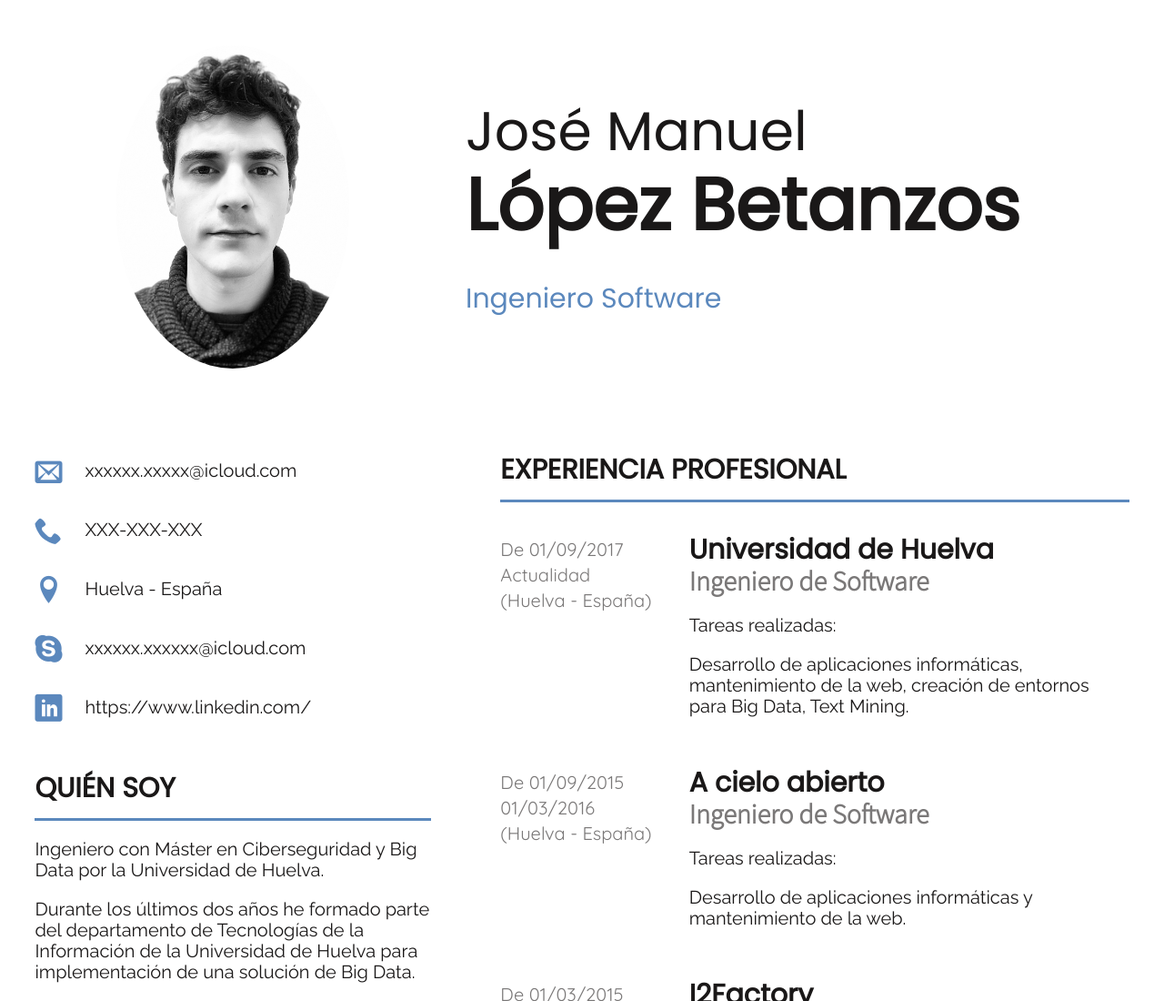
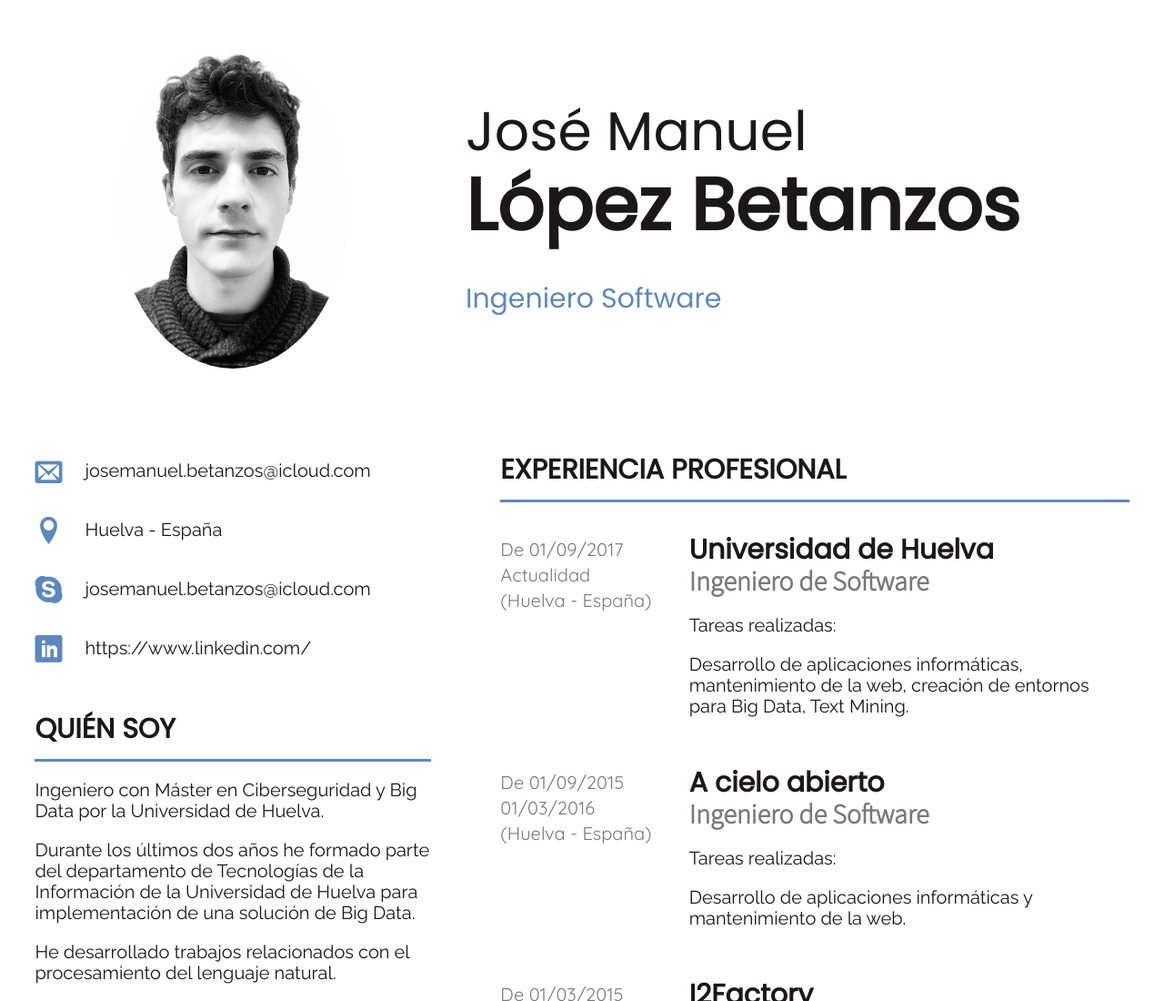
Before and after one commit to Betanzos09/CurriculumVitae, a plain HTML site: page index.html in a window 1280 px wide. Shown: the top 1100 px of the page at 91% size. Drawn offline with Linux system fonts and the light colour scheme; files whose address does not match are found by name.

Commit message:
Update index.html
Añadido dirección de contacto

```diff
--- a/index.html
+++ b/index.html
@@ -24,11 +24,10 @@
     <article>
         <div class="colIzq">
             <section class="contacto">
-                <p id="correo"><a href="mailto:xxxxxxx.xxxxxx@icloud.com">xxxxxx.xxxxx@icloud.com</a></p>
-                <p id="telefono"><a href="tel:+XXX-XXX-XXX">XXX-XXX-XXX</a></p id="">
+                <p id="correo"><a href="mailto:josemanuel.betanzos@icloud.com">josemanuel.betanzos@icloud.com</a></p>
                 <p id="posicion"><a>Huelva - España</a></p id="">
-                <p id="skype"><a>xxxxxx.xxxxxx@icloud.com</a></p id="">
-                <p id="linkedin"><a href="https://www.linkedin.com/">https://www.linkedin.com/</a></p id="">
+                <p id="skype"><a>josemanuel.betanzos@icloud.com</a></p id="">
+                <p id="linkedin"><a href="https://www.linkedin.com/in/josé-manuel-lópez-betanzos-6282b91a1/">https://www.linkedin.com/</a></p id="">
             </section>
             <section class="quienSoy">
                 <h4>QUIÉN SOY</h4>
```
